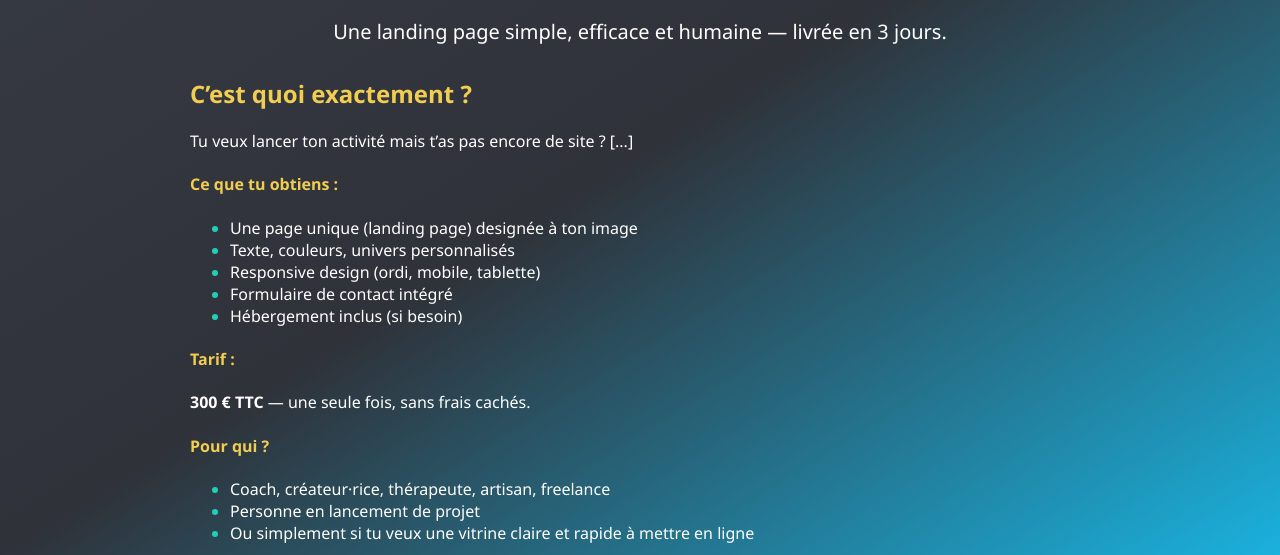
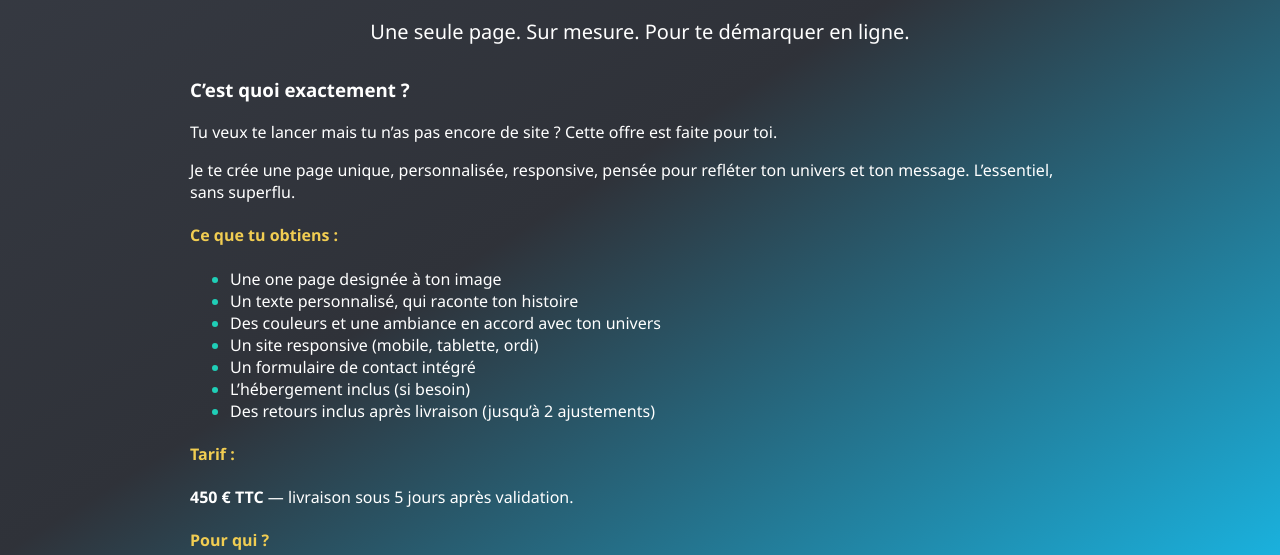
Before and after one commit to GaelleB/Offre-Coup-de-Pouce-Web, a plain HTML site: page offre-coup-de-pouce.html in a window 1280 px wide. Shown: the part 245-800 px from the top of the page. Drawn offline with Linux system fonts and the light colour scheme.

Commit message:
maj text + prix

```diff
--- a/offre-coup-de-pouce.html
+++ b/offre-coup-de-pouce.html
@@ -3,46 +3,50 @@
   <head>
     <meta charset="UTF-8" />
     <meta name="viewport" content="width=device-width, initial-scale=1.0"/>
-    <meta name="description" content="Une landing page simple, efficace et humaine, livrée en 3 jours. Idéale pour les coachs, freelances, créateurs ou thérapeutes en lancement.">
     <title>Offre Coup de Pouce Web</title>
     <link href="style.css" rel="stylesheet" />
   </head>
-
   <body>
     <header class="logo-header">
-      <img src="assets/Logo GB WebAssist.webp" alt="Logo GB WebAssist de Gaëlle" class="logo-img" />
+      <img src="assets/Logo GB WebAssist.webp" alt="Logo GB WebAssist" class="logo-img" />
     </header>
-    <main class="container">
+
+    <div class="container">
       <h1 class="text-center">L'Offre Coup de Pouce Web</h1>
-      <p class="text-center lead">Une landing page simple, efficace et humaine — livrée en 3 jours.</p>
+      <p class="text-center lead">Une seule page. Sur mesure. Pour te démarquer en ligne.</p>
 
-      <h2>C’est quoi exactement ?</h2>
-      <p>Tu veux lancer ton activité mais t’as pas encore de site ? [...]</p>
+      <h3>C’est quoi exactement ?</h3>
+      <p>Tu veux te lancer mais tu n’as pas encore de site ? Cette offre est faite pour toi.</p>
+      <p>Je te crée une page unique, personnalisée, responsive, pensée pour refléter ton univers et ton message. L’essentiel, sans superflu.</p>
 
       <h4>Ce que tu obtiens :</h4>
       <ul>
-        <li>Une page unique (landing page) designée à ton image</li>
-        <li>Texte, couleurs, univers personnalisés</li>
-        <li>Responsive design (ordi, mobile, tablette)</li>
-        <li>Formulaire de contact intégré</li>
-        <li>Hébergement inclus (si besoin)</li>
+        <li>Une one page designée à ton image</li>
+        <li>Un texte personnalisé, qui raconte ton histoire</li>
+        <li>Des couleurs et une ambiance en accord avec ton univers</li>
+        <li>Un site responsive (mobile, tablette, ordi)</li>
+        <li>Un formulaire de contact intégré</li>
+        <li>L’hébergement inclus (si besoin)</li>
+        <li>Des retours inclus après livraison (jusqu’à 2 ajustements)</li>
       </ul>
 
       <h4>Tarif :</h4>
-      <p><strong>300 € TTC</strong> — une seule fois, sans frais cachés.</p>
+      <p><strong>450 € TTC</strong> — livraison sous 5 jours après validation.</p>
 
       <h4>Pour qui ?</h4>
       <ul>
-        <li>Coach, créateur·rice, thérapeute, artisan, freelance</li>
-        <li>Personne en lancement de projet</li>
-        <li>Ou simplement si tu veux une vitrine claire et rapide à mettre en ligne</li>
+        <li>Coach, thérapeute, artisan, créateur·rice, freelance</li>
+        <li>Personne en lancement d’activité</li>
+        <li>Ou toute personne qui veut être visible rapidement avec un site professionnel</li>
       </ul>
 
       <div class="text-center" style="margin-top: 2.5rem;">
-        <a href="https://calendly.com/gaelleboucher-dev/30min" target="_blank" rel="noopener noreferrer" class="cta-button">Prendre rendez-vous avec moi</a>
+        <a href="https://calendly.com/gaelleboucher-dev/30min" class="cta-button">Prendre rendez-vous avec moi</a>
       </div>
 
-      <p class="text-center" style="margin-top: 2rem; font-size: 0.85rem;">Offre proposée par Gaëlle — Développeuse web — GB WebAssist.</p>
-    </main>
+      <p class="text-center" style="margin-top: 2rem; font-size: 0.85rem;">
+        Une one page signée avec amour (et un peu de code) — par Gaëlle, développeuse web — GB WebAssist.
+      </p>
+    </div>
   </body>
 </html>
```
